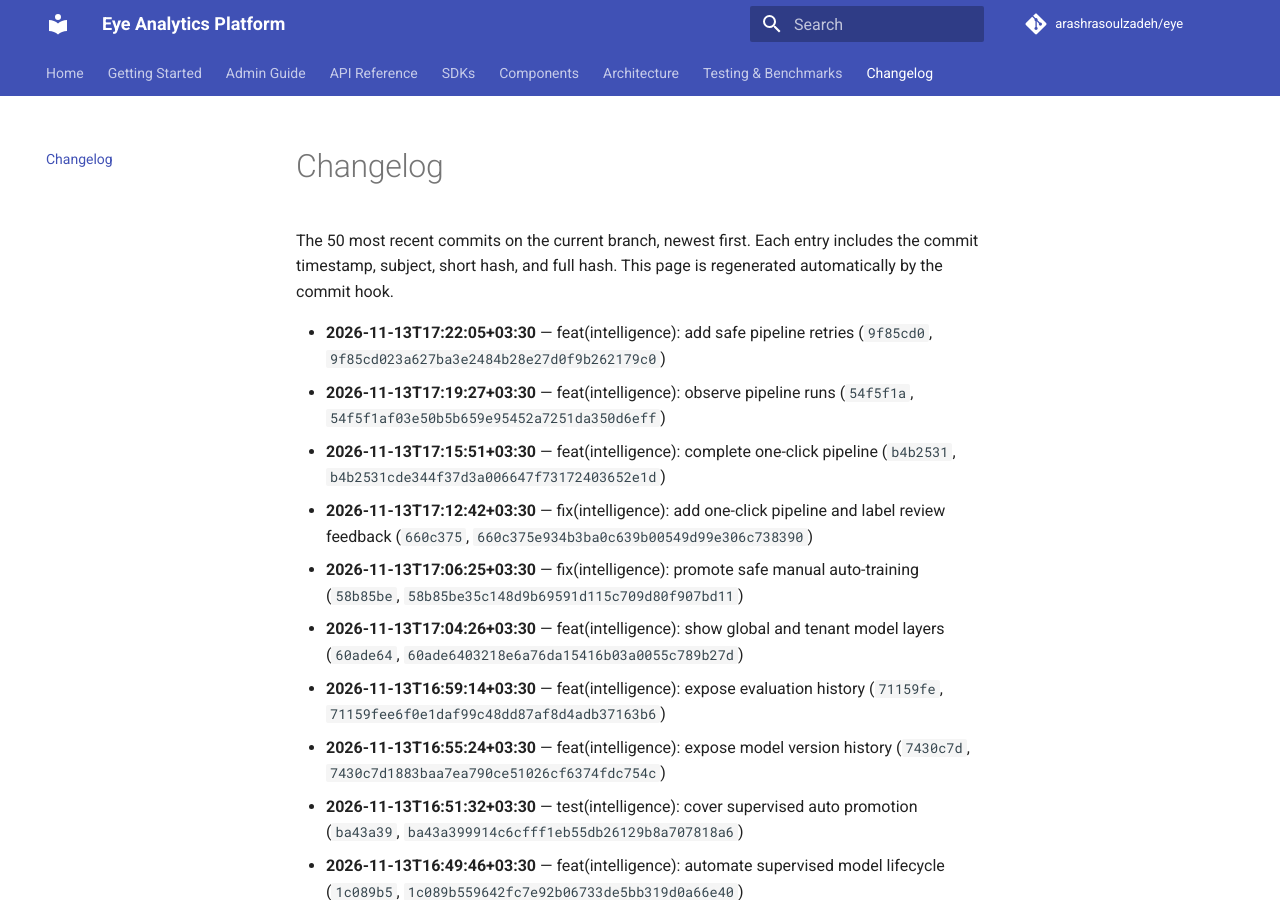
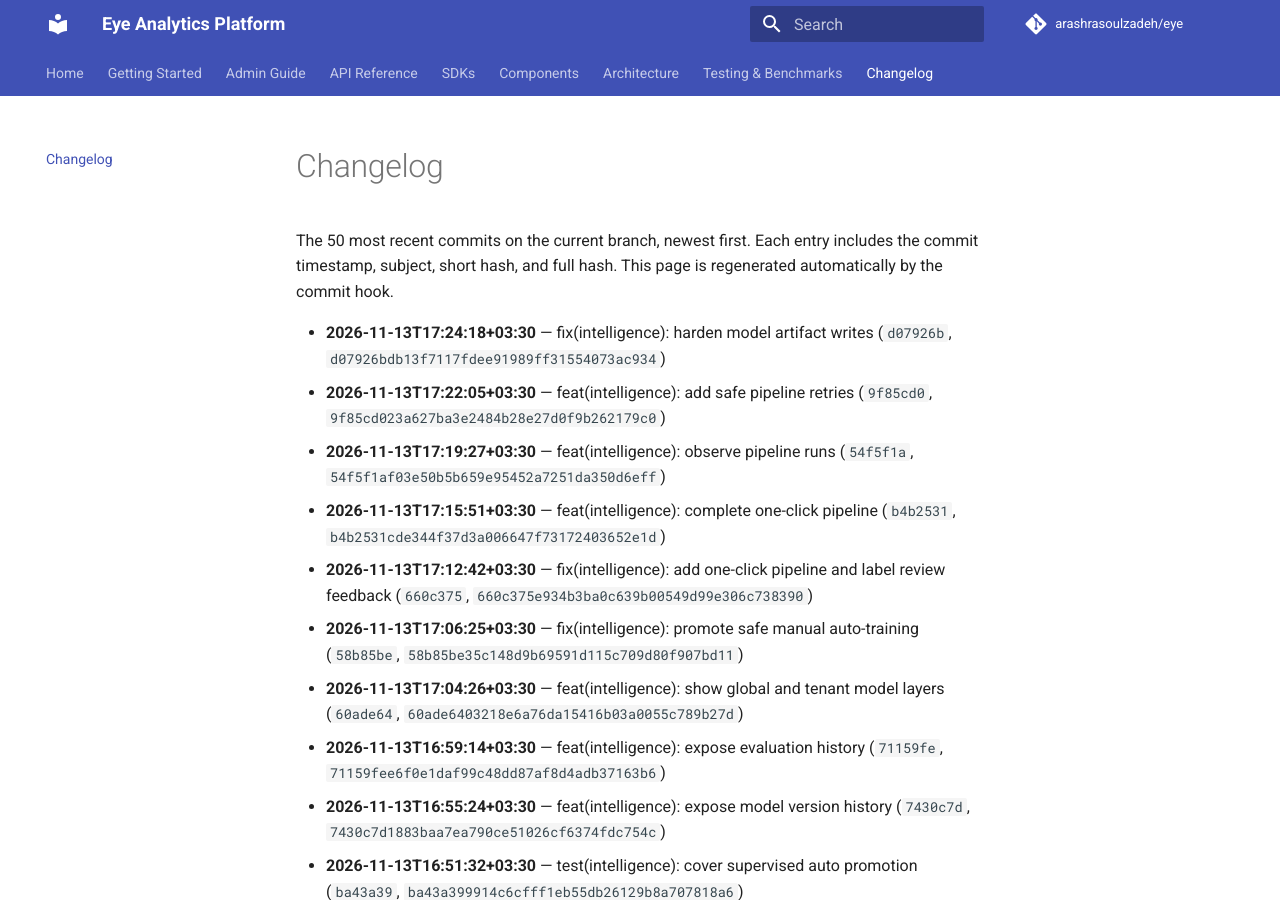
Before and after one commit to arashrasoulzadeh/eye, an MkDocs documentation site: the page built from docs/changelog.md, in a window 1280 px wide and 900 px high. Built offline with MkDocs 1.6.1 and Material for MkDocs 9.7.7, drawn with Linux system fonts in a browser that asks for light colours; comment, search, counter and statistics services are not loaded; some of the changed text lies outside the part shown.

```diff
--- a/docs/changelog.md
+++ b/docs/changelog.md
@@ -2,6 +2,7 @@
 
 The 50 most recent commits on the current branch, newest first. Each entry includes the commit timestamp, subject, short hash, and full hash. This page is regenerated automatically by the commit hook.
 
+- **2026-11-13T17:24:18+03:30** — fix(intelligence): harden model artifact writes (`d07926b`, `d07926bdb13f7117fdee91989ff31554073ac934`)
 - **2026-11-13T17:22:05+03:30** — feat(intelligence): add safe pipeline retries (`9f85cd0`, `9f85cd023a627ba3e2484b28e27d0f9b262179c0`)
 - **2026-11-13T17:19:27+03:30** — feat(intelligence): observe pipeline runs (`54f5f1a`, `54f5f1af03e50b5b659e95452a7251da350d6eff`)
 - **2026-11-13T17:15:51+03:30** — feat(intelligence): complete one-click pipeline (`b4b2531`, `b4b2531cde344f37d3a006647f73172403652e1d`)
```
Also changed, not shown: other parts of docs/changelog.md (+0 -1 lines), 1 other file.
